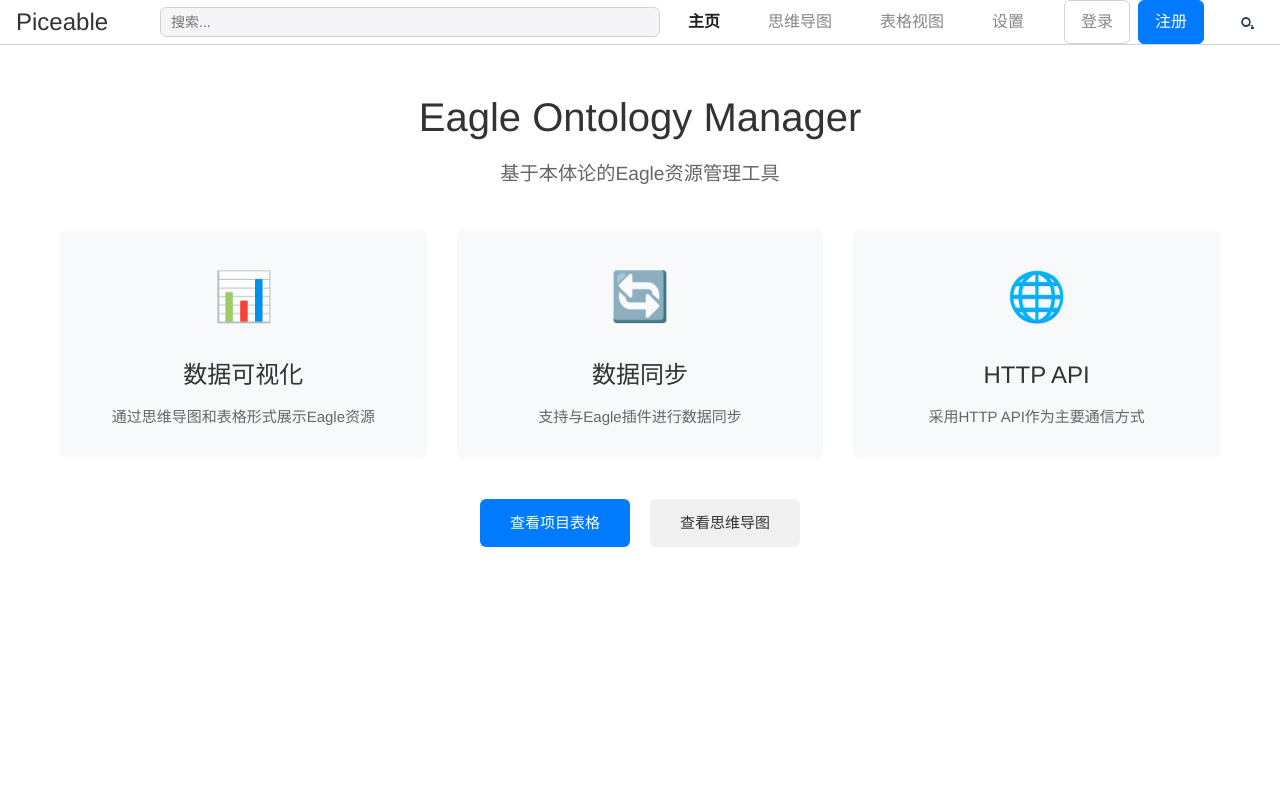
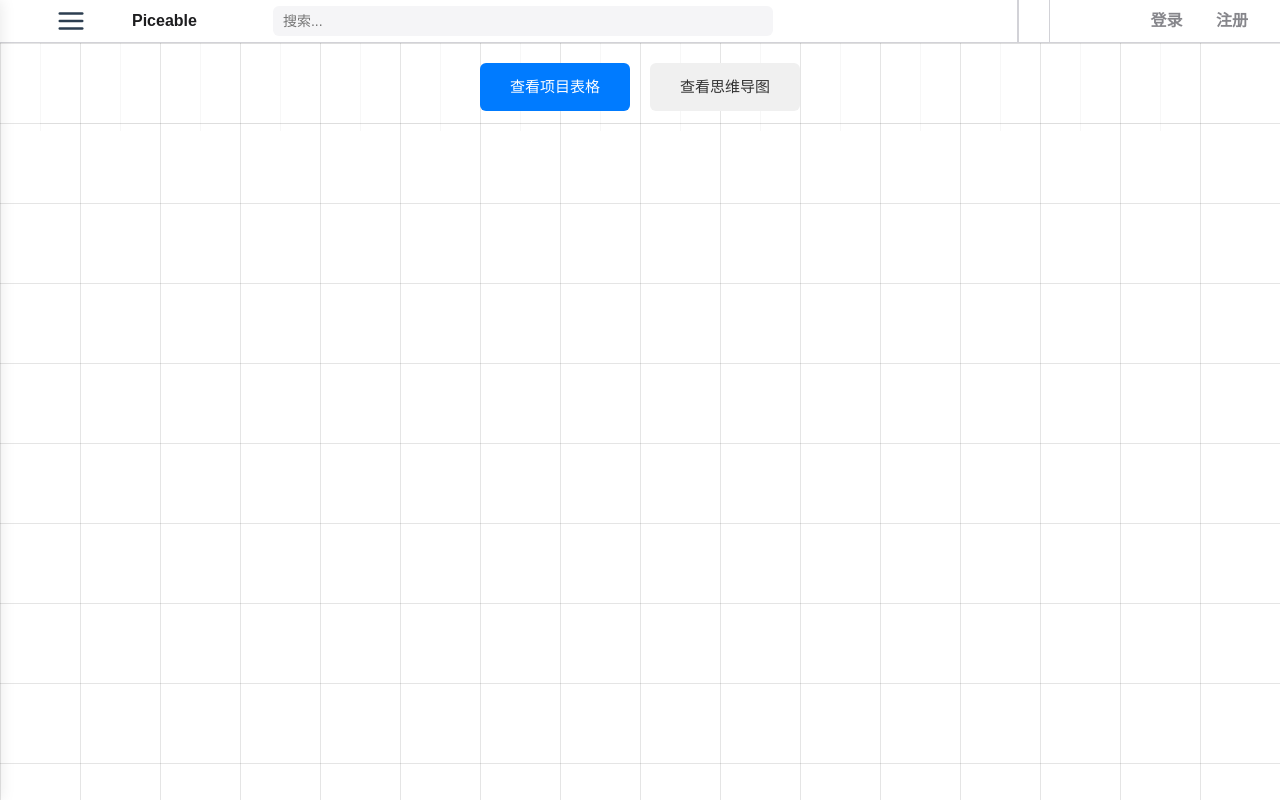
Before and after one commit to OgrekurO/Piceable, a Vue app in the folder frontend/: page / in a window 1280 px wide. Built offline with nearby package versions, Linux system fonts and the light colour scheme; the HTML template or start-up script is replaced by a standard one; what vxe-pc-ui, vxe-table would draw is missing.

Commit message:
Update MainLayout styles: adjust header height, brand positioning, grid background and decorative lines

```diff
--- a/frontend/src/layouts/MainLayout.vue
+++ b/frontend/src/layouts/MainLayout.vue
@@ -1,8 +1,33 @@
 <template>
   <div class="main-layout">
+    <!-- 遮罩层，点击任意地方（除了侧边页）时收回侧边页 -->
+    <div
+      v-if="showSidebar"
+      class="sidebar-backdrop"
+      @click="showSidebar = false"
+    ></div>
+
+    <!-- 侧边页 -->
+    <div class="sidebar" :class="{ open: showSidebar }">
+      <div class="sidebar-content">
+        <!-- 侧边页内容区域 -->
+      </div>
+    </div>
+
     <header class="header">
       <div class="header-left">
-        <h1>Piceable</h1>
+        <!-- 功能按钮 -->
+        <div class="menu-button" @click="showSidebar = true">
+          <svg width="30" height="30" viewBox="0 0 24 24" fill="none" xmlns="http://www.w3.org/2000/svg">
+            <path d="M3 12H21" stroke="currentColor" stroke-width="2" stroke-linecap="round"/>
+            <path d="M3 6H21" stroke="currentColor" stroke-width="2" stroke-linecap="round"/>
+            <path d="M3 18H21" stroke="currentColor" stroke-width="2" stroke-linecap="round"/>
+          </svg>
+        </div>
+        <!-- 点击Piceable文字返回主页 -->
+        <h1 class="brand">
+          <router-link to="/" class="brand-link">Piceable</router-link>
+        </h1>
       </div>
 
       <div class="header-center">
@@ -17,14 +42,13 @@
         </div>
       </div>
 
+      <!-- 添加两根装饰竖线 -->
+      <div class="decorative-lines">
+        <div class="line first-line"></div>
+        <div class="line second-line"></div>
+      </div>
+
       <div class="header-right">
-        <nav>
-          <router-link to="/">主页</router-link>
-          <router-link to="/mindmap">思维导图</router-link>
-          <router-link to="/table">表格视图</router-link>
-          <router-link to="/settings">设置</router-link>
-        </nav>
-
         <div class="auth-buttons" v-if="!authStore.isAuth">
           <router-link to="/login" class="auth-link">登录</router-link>
           <router-link to="/login" class="auth-link register">注册</router-link>
@@ -35,13 +59,6 @@
           <button class="logout-btn" @click="handleLogout">退出</button>
         </div>
 
-        <div class="header-actions">
-          <div class="action-icon" @click="refreshData" title="刷新">
-            <svg width="16" height="16" viewBox="0 0 16 16">
-              <path fill="currentColor" d="M8 3a5 5 0 1 0 4.546 7.44L15 13v-2h-2v4h4v-2h-2.793l-2.343-2.343A5 5 0 0 0 8 3zm0 2a3 3 0 1 1 0 6 3 3 0 0 1 0-6z"/>
-            </svg>
-          </div>
-        </div>
       </div>
     </header>
 
@@ -67,6 +84,9 @@
 // 搜索文本
 const searchText = ref('')
 
+// 控制侧边页显示状态
+const showSidebar = ref(false)
+
 // 搜索处理函数
 const onSearch = () => {
   // 发送搜索事件给子组件
@@ -74,11 +94,6 @@
   // 这里可以使用事件总线或Vuex/Pinia状态管理来传递搜索事件
 }
 
-// 刷新数据函数
-const refreshData = () => {
-  console.log('刷新数据')
-  // 这里可以触发全局数据刷新逻辑
-}
 
 // 处理用户登出
 const handleLogout = () => {
@@ -90,11 +105,11 @@
 <style scoped>
 /* 定义CSS变量 */
 :root {
-  --header-height: 120px;
-  --border-color: #ddd;
+  --header-height: 100px; /* 设置导航栏高度为固定100px */
+  --border-color: #606060; /* 保持边缘线颜色 */
   --light-gray: #f8f9fa;
-  --medium-gray: #6c757d;
-  --dark-gray: #343a40;
+  --medium-gray: #aaaaaa;
+  --dark-gray: #303030;
 }
 
 .main-layout {
@@ -110,21 +125,55 @@
   padding: 0 1rem;
   height: var(--header-height);
   background-color: white;
-  border-bottom: 1px solid var(--border-color);
+  border-bottom: 1.5px solid var(--border-color); /* 使用统一的颜色变量 */
   position: relative;
+  z-index: 100;
 }
 
-.header-left h1 {
+.header-left {
+  display: flex;
+  align-items: center;
+  margin-left: 35px; /* 根据规范调整功能按钮距离左侧边缘的距离 */
+}
+
+.header-left .menu-button {
+  width: 40px;
+  height: 40px;
+  margin-right: 10px; /* 调整按钮与品牌名称之间的间距 */
+  display: flex;
+  align-items: center;
+  justify-content: center;
+  cursor: pointer;
+}
+
+.brand {
   margin: 0;
-  font-size: 1.5rem;
+  font-size: 48px; /* 调整字体大小 */
+  font-weight: 900;
+  font-family: 'SimHei', '黑体', 'Heiti SC', 'Microsoft YaHei', sans-serif;
+  line-height: 1;
   color: #333;
+  display: flex;
+  align-items: center;
+  height: 100%;
+  overflow: hidden;
+  width: auto; /* 移除固定宽度，让文字自适应 */
+  margin-left: 5px; /* 根据规范调整与功能按钮的间距 */
+  padding: 0 10px; /* 添加内边距使文字更好填充容器 */
+}
+
+.brand-link {
+  text-decoration: none;
+  color: inherit;
 }
 
 .header-center {
-  position: absolute;
-  left: 160px;
-  width: 500px;
+  flex: 1;
+  display: flex;
+  justify-content: center;
   height: 30px;
+  max-width: 500px; /* 设置最大宽度为500px */
+  margin-left: 50px; /* 调整搜索框与“Piceable”的距离 */
 }
 
 .search-container {
@@ -135,21 +184,21 @@
 
 .search-box {
   padding: 6px 10px;
-  border: 1px solid var(--border-color);
+  border: none;
   border-radius: 6px;
   font-size: 14px;
   width: 100%;
   height: 100%;
   background-color: var(--light-gray);
-  transition: all 0.2s;
+  transition: all 0.1s;
   box-sizing: border-box;
 }
 
 .search-box:focus {
   outline: none;
-  border-color: var(--dark-gray);
+  border: none;
   background-color: white;
-  box-shadow: 0 0 0 2px rgba(0, 0, 0, 0.1);
+  box-shadow: 0 0 0 2px rgba(60, 60, 60, 0.1);
   width: 100%;
 }
 
@@ -158,11 +207,7 @@
   align-items: center;
   gap: 1.5rem;
   margin-left: auto;
-}
-
-.header nav {
-  display: flex;
-  gap: 1rem;
+  height: 100%;
 }
 
 .header a {
@@ -182,7 +227,7 @@
 
 .auth-buttons {
   display: flex;
-  gap: 0.5rem;
+  gap: 0.1rem;
   align-items: center;
 }
 
@@ -193,29 +238,50 @@
   border-radius: 6px;
   transition: all 0.3s;
   font-size: 16px;
-  border: 1px solid var(--border-color);
+  font-weight: bold;
+  background-color: transparent;
+  border: none;
 }
 
 .auth-link:hover {
   color: var(--dark-gray);
-  background-color: #f0f0f0;
+  background-color: transparent;
 }
 
 .auth-link.register {
-  background-color: #007bff;
-  color: white;
-  border: 1px solid #007bff;
+  background-color: transparent;
+  color: var(--medium-gray);
+  border: none;
 }
 
 .auth-link.register:hover {
-  background-color: #0069d9;
-  border-color: #0062cc;
+  background-color: transparent;
+  color: var(--dark-gray);
+  border: none;
 }
 
 .user-info {
   display: flex;
   align-items: center;
   gap: 1rem;
+}
+
+/* 添加装饰竖线样式 */
+.decorative-lines {
+  position: absolute;
+  right: 230px; /* 调整装饰线位置 */
+  top: 0;
+  height: 100%;
+  display: flex;
+  gap: 30px;
+  pointer-events: none;
+  align-items: center;
+}
+
+.line {
+  width: 1.5px; /* 修改装饰线粗细 */
+  height: 100%;
+  background-color: var(--border-color); /* 使用统一的颜色变量 */
 }
 
 .username {
@@ -237,25 +303,6 @@
   background-color: #c82333;
 }
 
-.header-actions {
-  display: flex;
-  align-items: center;
-}
-
-.action-icon {
-  width: 36px;
-  height: 36px;
-  display: flex;
-  align-items: center;
-  justify-content: center;
-  border-radius: 50%;
-  cursor: pointer;
-  transition: background-color 0.2s;
-}
-
-.action-icon:hover {
-  background-color: #e9ecef;
-}
 
 .content {
   flex: 1;
@@ -263,6 +310,23 @@
   overflow: hidden;
   height: calc(100vh - var(--header-height));
   min-height: calc(100vh - var(--header-height));
+  position: relative;
+}
+
+.content::before {
+  content: "";
+  position: absolute;
+  top: 0;
+  left: 0;
+  right: 0;
+  bottom: 0;
+  background-image:
+    linear-gradient(rgba(0, 0, 0, 0.1) 1px, transparent 1px),
+    linear-gradient(90deg, rgba(0, 0, 0, 0.1) 1px, transparent 1px);
+  background-size: 80px 80px;
+  background-repeat: repeat;
+  pointer-events: none;
+  z-index: -1;
 }
 
 .footer {
@@ -274,4 +338,39 @@
   font-size: 14px;
   display: none;
 }
+
+/* 侧边页样式 */
+.sidebar {
+  position: fixed;
+  top: 0;
+  left: 0;
+  width: 300px;
+  height: 100vh;
+  background-color: white;
+  box-shadow: 0 0 15px rgba(0, 0, 0, 0.1);
+  transform: translateX(-100%);
+  transition: transform 0.3s ease-in-out;
+  z-index: 1000;
+}
+
+.sidebar.open {
+  transform: translateX(0);
+}
+
+.sidebar-content {
+  padding: 20px;
+  height: 100%;
+  box-sizing: border-box;
+}
+
+/* 遮罩层样式 */
+.sidebar-backdrop {
+  position: fixed;
+  top: 0;
+  left: 0;
+  width: 100%;
+  height: 100%;
+  background-color: rgba(0, 0, 0, 0.5);
+  z-index: 999;
+}
 </style>
--- a/frontend/src/views/HomePage.vue
+++ b/frontend/src/views/HomePage.vue
@@ -1,32 +1,8 @@
 <template>
   <MainLayout>
     <div class="home-page">
-      <header>
-        <h1>Eagle Ontology Manager</h1>
-        <p>基于本体论的Eagle资源管理工具</p>
-      </header>
 
       <main>
-        <div class="features">
-          <div class="feature-card">
-            <div class="feature-icon">📊</div>
-            <h3>数据可视化</h3>
-            <p>通过思维导图和表格形式展示Eagle资源</p>
-          </div>
-
-          <div class="feature-card">
-            <div class="feature-icon">🔄</div>
-            <h3>数据同步</h3>
-            <p>支持与Eagle插件进行数据同步</p>
-          </div>
-
-          <div class="feature-card">
-            <div class="feature-icon">🌐</div>
-            <h3>HTTP API</h3>
-            <p>采用HTTP API作为主要通信方式</p>
-          </div>
-        </div>
-
         <div class="actions">
           <router-link to="/table" class="btn primary">查看项目表格</router-link>
           <router-link to="/mindmap" class="btn">查看思维导图</router-link>
@@ -47,8 +23,11 @@
   max-width: 1200px;
   margin: 0 auto;
   padding: 20px;
-  height: calc(100vh - 120px); /* 减去MainLayout header的高度 */
-  overflow-y: auto;
+  min-height: calc(100vh - var(--header-height));
+  background-image: linear-gradient(rgba(0, 0, 0, 0.03) 1px, transparent 1px),
+                    linear-gradient(90deg, rgba(0, 0, 0, 0.03) 1px, transparent 1px);
+  background-size: 80px 80px;
+  background-repeat: repeat; /* 确保背景网格重复填充整个区域 */
 }
 
 header {
@@ -68,41 +47,6 @@
   color: #666;
 }
 
-.features {
-  display: grid;
-  grid-template-columns: repeat(auto-fit, minmax(300px, 1fr));
-  gap: 30px;
-  margin-bottom: 40px;
-}
-
-.feature-card {
-  background: #f8f9fa;
-  padding: 30px;
-  border-radius: 8px;
-  text-align: center;
-  transition: transform 0.3s, box-shadow 0.3s;
-}
-
-.feature-card:hover {
-  transform: translateY(-5px);
-  box-shadow: 0 10px 20px rgba(0,0,0,0.1);
-}
-
-.feature-icon {
-  font-size: 3rem;
-  margin-bottom: 20px;
-}
-
-.feature-card h3 {
-  font-size: 1.5rem;
-  margin-bottom: 10px;
-  color: #333;
-}
-
-.feature-card p {
-  color: #666;
-  line-height: 1.6;
-}
 
 .actions {
   text-align: center;
```
Also changed, not shown: 2 other files (tests, documents, lock files or other folders).
